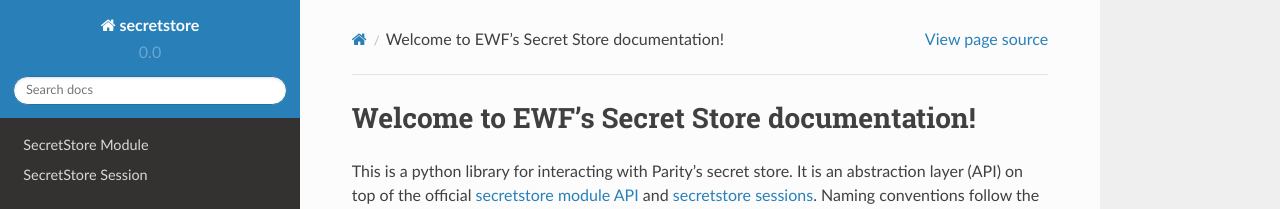
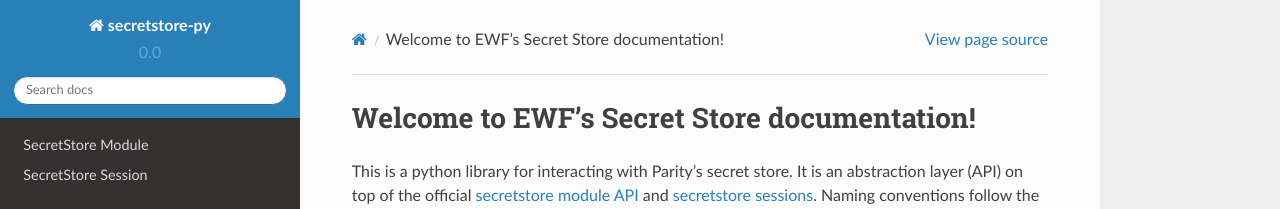
Before and after one commit to energywebfoundation/secretstore-py, a Sphinx documentation site: the page built from docs/source/index.rst, in a window 1280 px wide. Shown: the top 209 px of the page. Built offline with Sphinx 7.4.7 and the Read the Docs theme 2.0.0, drawn with Linux system fonts in a browser that asks for light colours.

```diff
--- a/docs/source/conf.py
+++ b/docs/source/conf.py
@@ -19,7 +19,7 @@ sys.path.insert(0, os.path.abspath('../..'))
 
 # -- Project information -----------------------------------------------------
 
-project = 'secretstore'
+project = 'secretstore-py'
 copyright = '2018, Energy Web Foundation'
 author = 'Adam Nagy'
 
@@ -68,7 +68,7 @@ language = None
 # List of patterns, relative to source directory, that match files and
 # directories to ignore when looking for source files.
 # This pattern also affects html_static_path and html_extra_path.
-exclude_patterns = ["nodes_ss_dev/", "utils.py"]
+exclude_patterns = ["nodes_ss_dev/", "utils.py", "tests/"]
 
 # The name of the Pygments (syntax highlighting) style to use.
 pygments_style = None
--- a/readthedocs.yml
+++ b/readthedocs.yml
@@ -7,4 +7,6 @@ python:
   extra_requirements:
     - dev
 
+formats: []
+
 requirements_file: requirements.txt
```
